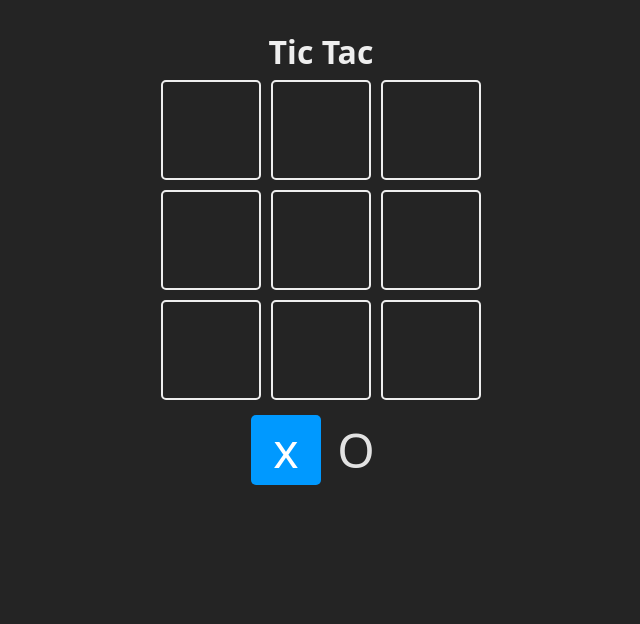
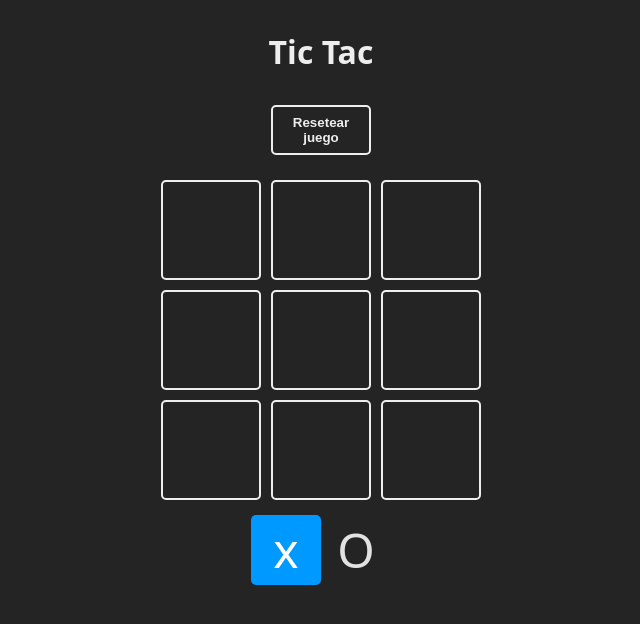
Before and after one commit to Mateo15052000/PRUEBA_GIT, a React (Create React App) app: page / in a window 1280 px wide. Shown: the top 624 px of the page, without its empty margins (319-959 px from the left). Built offline with nearby package versions, Linux system fonts and the light colour scheme.

Commit message:
agreando

```diff
--- a/src/App.js
+++ b/src/App.jsx
@@ -1,34 +1,7 @@
 import { useState } from "react"
+import { Square } from "./components/Square.jsx"
+import { TURNS, WINNER_COMBOS } from "./constants.js"
 
-const TURNS = {
-  X: 'x',
-  O: 'O'
-}
-
-
-const Square = ({ children, isSelected, updateBoard, index}) =>{
-  const className = `square ${isSelected ? 'is-selected' : ''}`
-
-  const handleClick = () => {
-    updateBoard(index)
-  }
-  return(
-    <div onClick={handleClick} className={className}>
-      {children}
-    </div>
-  )
-}
-
-const WINNER_COMBOS = [
-  [0,1,2],
-  [3,4,5],
-  [6,7,8],
-  [0,3,6],
-  [1,4,7],
-  [2,5,8],
-  [0,4,8],
-  [2,4,6]
-]
 function App() {
   const [board, setBoard] = useState(Array(9).fill(null))
   const [turn, setTurn] = useState(TURNS.X)
@@ -50,6 +23,15 @@ function App() {
 
   }
 
+  const resetGame = () =>{
+    setBoard(Array(9).fill(null))
+    setTurn(TURNS.X)
+    setWinner(null)
+  }
+
+  const checkEndgame = (newBoard) =>{
+    return newBoard.every((square) => square !=null)
+  }
   const updateBoard = (index) =>{
     if (board[index] || winner) return
 
@@ -63,12 +45,15 @@ function App() {
     const newWinner = checkWinner(newBoard)
     if (newWinner){
       setWinner(newWinner)
+    } else if (checkEndgame(newBoard)){
+      setWinner(false)
     }
   }
 
   return (
     <main className='board'>
         <h1>Tic Tac</h1>
+        <button onClick={resetGame}>Resetear juego</button>
         <section className="game">
           {
             board.map((_, index)=>{
@@ -91,6 +76,31 @@ function App() {
           <Square isSelected={turn == TURNS.X}>{TURNS.X}</Square>
           <Square isSelected={turn == TURNS.O}>{TURNS.O}</Square>
         </section>
+
+        {
+          winner != null &&(
+            <section className="winner">
+              <div className="text">
+                  <h2>
+                    {
+                      winner == false
+                      ? 'Empate'
+                      : 'Gano:'
+                    }
+                  </h2>
+
+                  <header className="win">
+                    {winner && <Square>{winner}</Square>}
+                  </header>
+
+                  <footer>
+                    <button onClick={resetGame}>Empezar de nuevo</button>
+                  </footer>
+              </div>
+            </section>
+          )
+        }
+
     </main>
   )
 
--- /dev/null
+++ b/src/components/Square.jsx
@@ -0,0 +1,12 @@
+export const Square = ({ children, isSelected, updateBoard, index}) =>{
+    const className = `square ${isSelected ? 'is-selected' : ''}`
+
+    const handleClick = () => {
+      updateBoard(index)
+    }
+    return(
+      <div onClick={handleClick} className={className}>
+        {children}
+      </div>
+    )
+  }
--- /dev/null
+++ b/src/constants.js
@@ -0,0 +1,16 @@
+export const TURNS = {
+    X: 'x',
+    O: 'O'
+  }
+
+
+export const WINNER_COMBOS = [
+    [0,1,2],
+    [3,4,5],
+    [6,7,8],
+    [0,3,6],
+    [1,4,7],
+    [2,5,8],
+    [0,4,8],
+    [2,4,6]
+  ]
```
